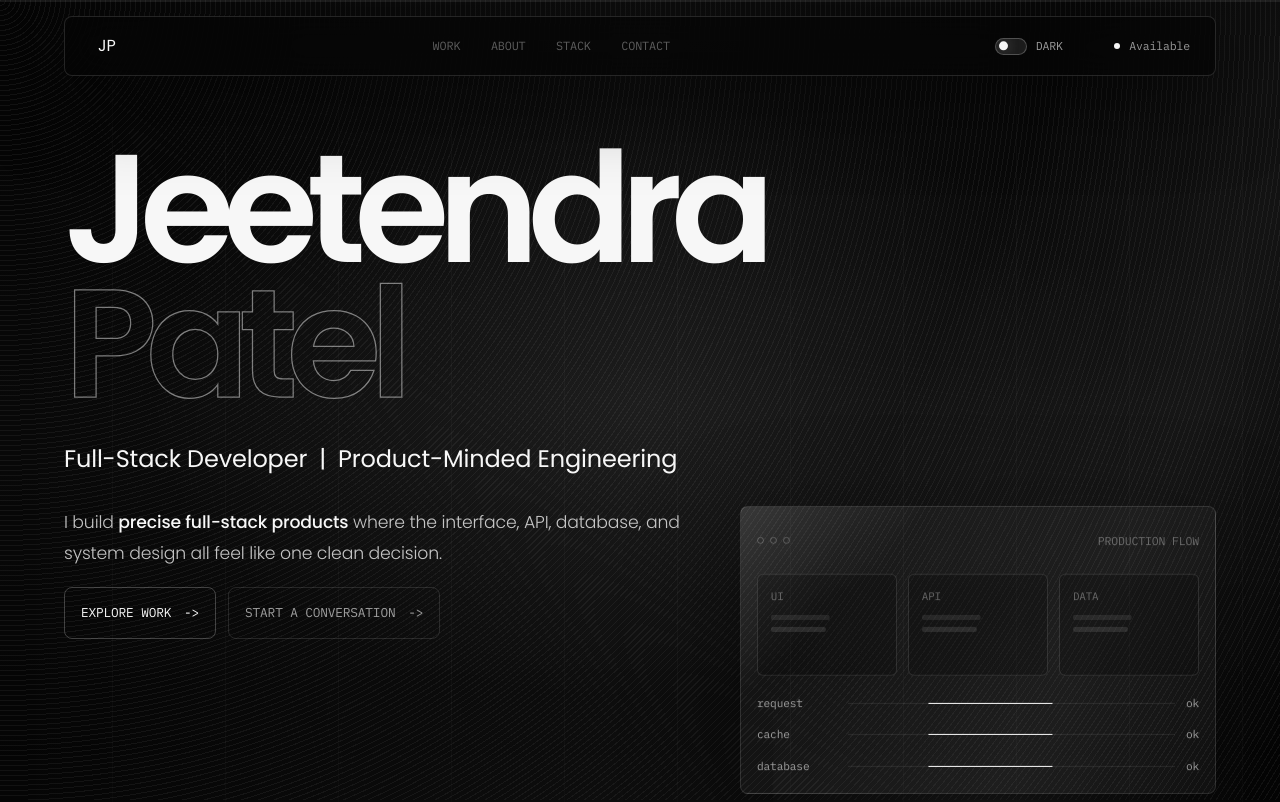
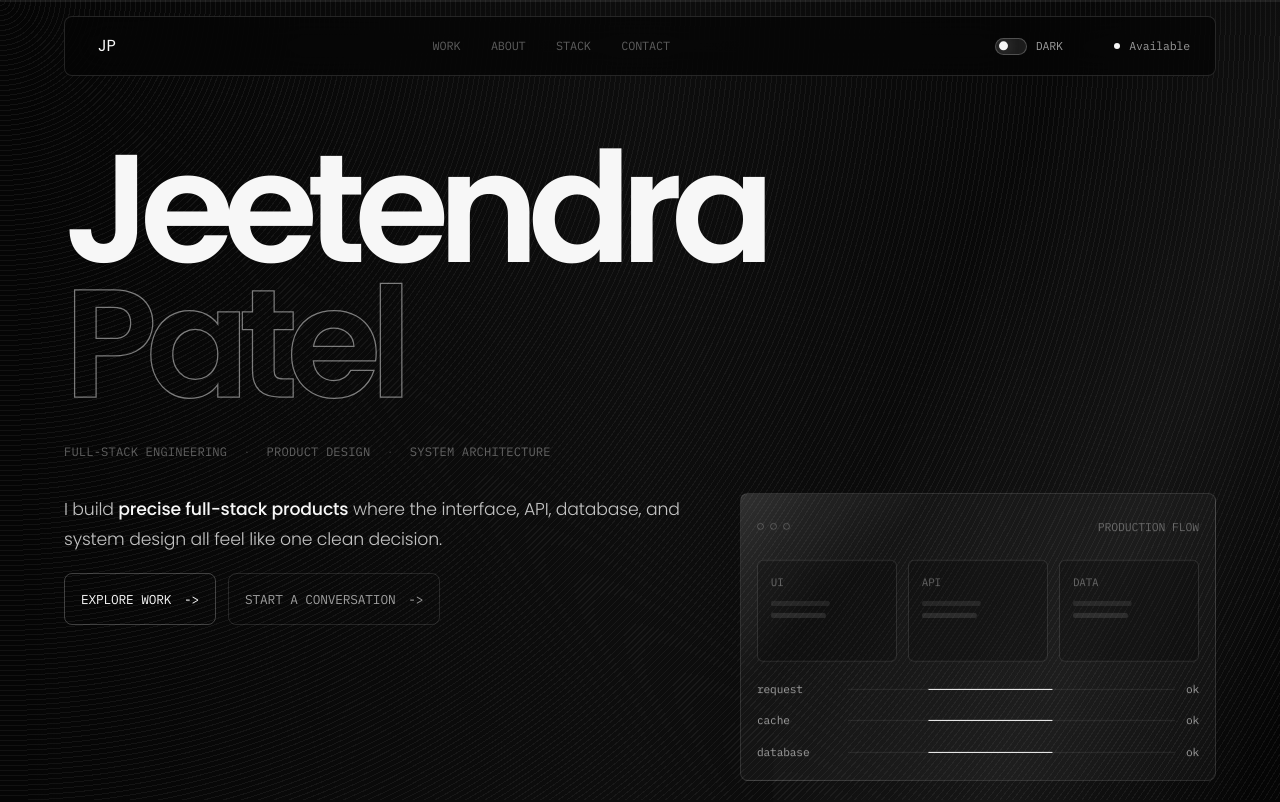
Before and after one commit to jeetendrapatel5/portfolio, a Next.js app: page / in a window 1280 px wide. Shown: the top 802 px of the page. Built offline with nearby package versions, Linux system fonts and the light colour scheme.

Commit message:
cursor css bug fix

```diff
--- a/app/globals.css
+++ b/app/globals.css
@@ -105,6 +105,23 @@ body {
   -moz-osx-font-smoothing: grayscale;
 }
 
+.hero__disciplines {
+  display: flex;
+  flex-wrap: wrap;
+  align-items: center;
+  gap: 0.5rem 1rem;
+  color: var(--quiet);
+  font-family: var(--font-mono);
+  font-size: 0.76rem;
+  text-transform: uppercase;
+  letter-spacing: 0.01em;
+}
+
+.hero__disc-sep {
+  color: var(--faint);
+  user-select: none;
+}
+
 a {
   color: inherit;
   text-decoration: none;
@@ -161,7 +178,6 @@ svg {
   isolation: isolate;
   overflow: hidden;
   background:
-    radial-gradient(46rem 28rem at var(--pointer-x) var(--pointer-y), rgba(var(--fg-rgb), 0.055), transparent 68%),
     linear-gradient(to right, transparent, rgba(var(--fg-rgb), 0.035), transparent),
     var(--black);
   transition: background 0.7s var(--ease-out), color 0.7s var(--ease-out);
@@ -264,7 +280,6 @@ svg {
   border: 1px solid rgba(var(--fg-rgb), 0.13);
   border-radius: 8px;
   background: var(--nav-bg);
-  box-shadow: 0 1.5rem 5rem var(--shadow);
   backdrop-filter: blur(22px);
   transition:
     background 0.55s var(--ease-out),
@@ -431,10 +446,6 @@ svg {
   position: absolute;
   inset: 0;
   pointer-events: none;
-  background:
-    linear-gradient(to bottom, transparent 0%, rgba(var(--fg-rgb), 0.035) 42%, transparent 78%),
-    repeating-linear-gradient(90deg, transparent 0 7rem, rgba(var(--fg-rgb), 0.042) 7rem calc(7rem + 1px));
-  opacity: 0.55;
   mask-image: linear-gradient(to bottom, transparent 0, black 16%, black 72%, transparent 100%);
 }
 
@@ -637,7 +648,6 @@ svg {
   background:
     linear-gradient(135deg, rgba(var(--fg-rgb), 0.12), transparent 26%),
     rgba(var(--fg-rgb), 0.035);
-  box-shadow: 0 2rem 7rem rgba(0, 0, 0, 0.34);
   transform-style: preserve-3d;
   animation: panel-float 8s ease-in-out infinite;
 }
@@ -1013,7 +1023,6 @@ svg {
   position: absolute;
   inset: 0 calc(var(--site-pad) * -1);
   z-index: -1;
-  background: linear-gradient(90deg, transparent, rgba(var(--fg-rgb), 0.055), transparent);
   opacity: 0;
   transform: scaleX(0.92);
   transition: opacity 0.55s var(--ease-out), transform 0.55s var(--ease-out);
@@ -1140,7 +1149,6 @@ svg {
   background:
     linear-gradient(130deg, rgba(var(--fg-rgb), 0.11), transparent 28%),
     rgba(var(--fg-rgb), 0.028);
-  box-shadow: 0 2rem 6rem rgba(0, 0, 0, 0.28);
   transform:
     perspective(1000px)
     rotateX(var(--tilt-y, 0deg))
@@ -1182,8 +1190,7 @@ svg {
 }
 
 .project-card:hover .project-preview {
-  border-color: rgba(var(--fg-rgb), 0.28);
-  box-shadow: 0 2.4rem 8rem rgba(0, 0, 0, 0.36);
+  border-color: rgba(var(--fg-rgb), 0.58);
 }
 
 .preview-window {
@@ -1561,14 +1568,15 @@ svg {
   width: 0.42rem;
   height: 0.42rem;
   border-radius: 999px;
-  background: var(--white);
+  background: #ffffff;
   mix-blend-mode: difference;
 }
 
 .cursor-ring {
+  mix-blend-mode: difference;
   width: 2.6rem;
   height: 2.6rem;
-  border: 1px solid rgba(var(--fg-rgb), 0.36);
+  border: 1px solid #ffffff;
   border-radius: 999px;
   transition: width 0.28s var(--ease-out), height 0.28s var(--ease-out), border-color 0.28s var(--ease-out), background 0.28s var(--ease-out);
 }
--- a/components/sections/Hero.jsx
+++ b/components/sections/Hero.jsx
@@ -11,10 +11,12 @@ export default function Hero() {
           <span className="word-outline">Patel</span>
 
         </h1>
-        <div className="flex gap-3 text-2xl">
-          <span>Full-Stack Developer</span>
-          <span> | </span>
-          <span>Product-Minded Engineering</span>
+        <div className="hero__disciplines" aria-label="Areas of expertise">
+          <span>Full-Stack Engineering</span>
+          <span className="hero__disc-sep" aria-hidden="true">·</span>
+          <span>Product Design</span>
+          <span className="hero__disc-sep" aria-hidden="true">·</span>
+          <span>System Architecture</span>
         </div>
 
 
--- a/data/portfolioData.js
+++ b/data/portfolioData.js
@@ -21,9 +21,9 @@ export const MARQUEE_SKILLS = [
 ];
 
 export const HERO_STATS = [
-  { value: "01", label: "Product mindset" },
-  { value: "12+", label: "Core technologies" },
-  { value: "100%", label: "Full-stack ownership" },
+  { value: "3",     label: "Products shipped"  },
+  { value: "12+",   label: "Core technologies" },
+  { value: "Open",  label: "For new work"       },
 ];
 
 export const PROJECTS = [
```
Also changed, not shown: public/unnamed.png (deleted).
